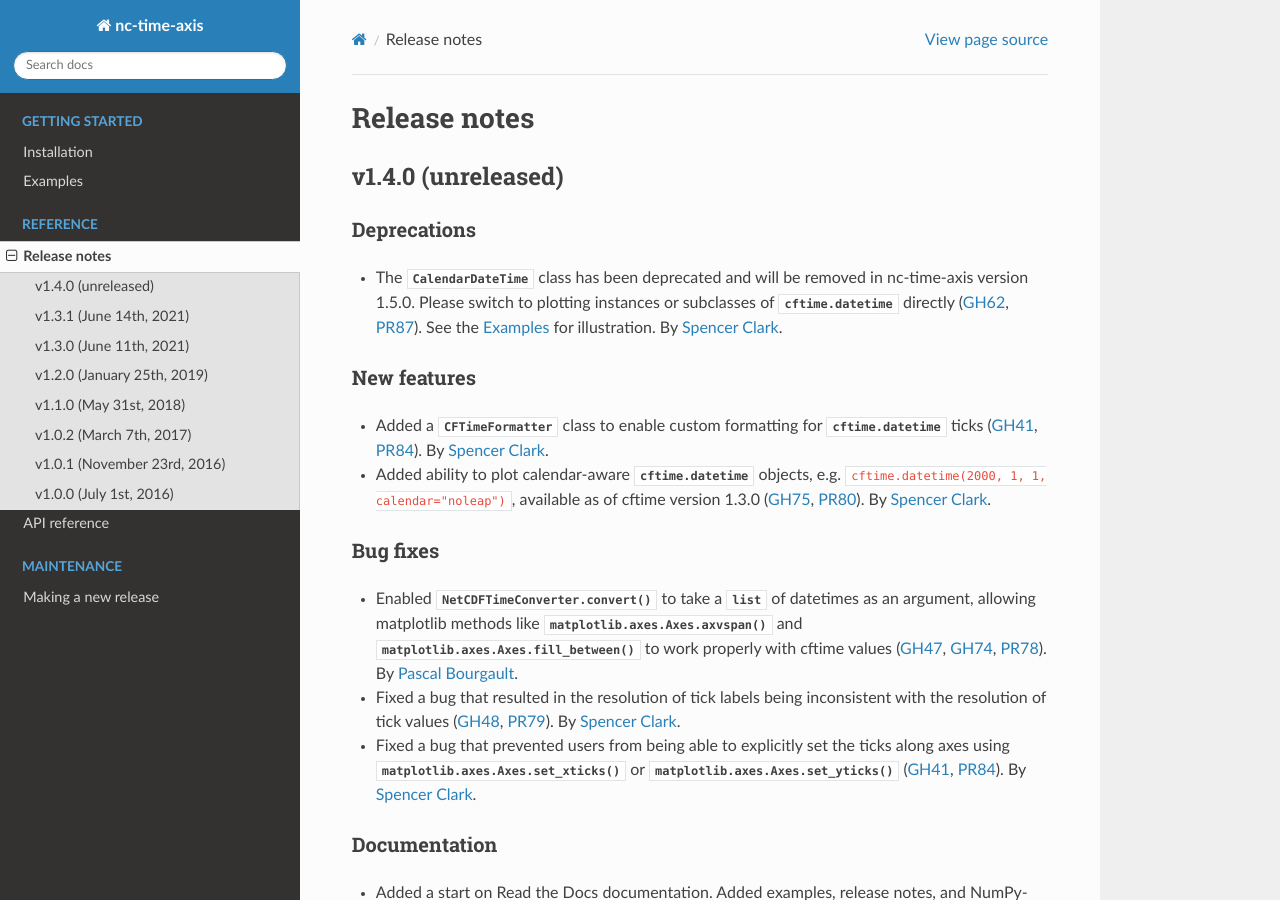
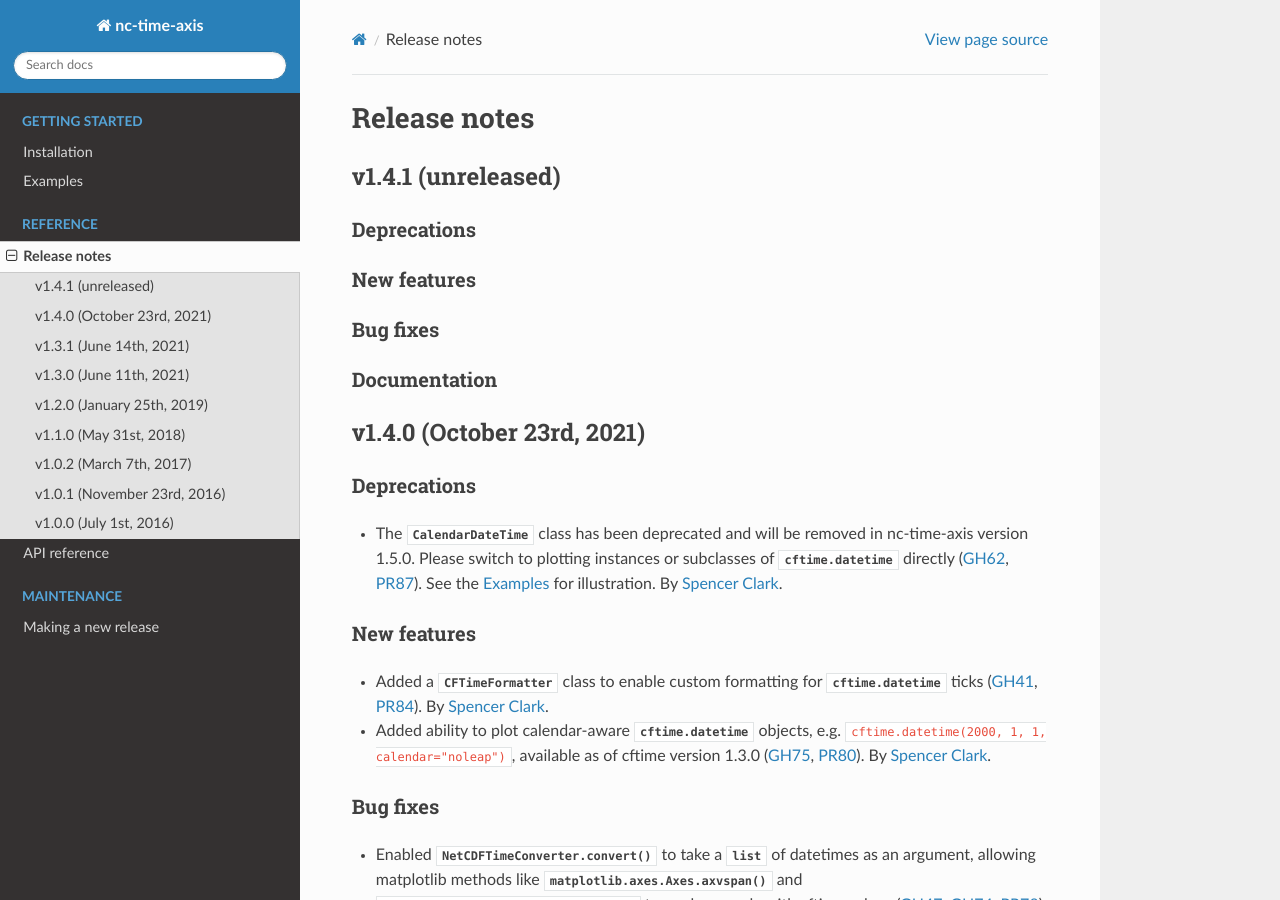
Before and after one commit to SciTools/nc-time-axis, a Sphinx documentation site: the page built from docs/release-notes.rst, in a window 1280 px wide and 900 px high. Built offline with Sphinx 7.4.7 and the Read the Docs theme 2.0.0, drawn with Linux system fonts in a browser that asks for light colours.

Commit message:
Merge v1.4.x release branch into `main` (#95)
* Add release date for 1.4.0 release

* Add placeholder for next release in release notes

```diff
--- a/docs/release-notes.rst
+++ b/docs/release-notes.rst
@@ -5,8 +5,23 @@
 Release notes
 =============
 
-v1.4.0 (unreleased)
+v1.4.1 (unreleased)
 -------------------
+
+Deprecations
+~~~~~~~~~~~~
+
+New features
+~~~~~~~~~~~~
+
+Bug fixes
+~~~~~~~~~
+
+Documentation
+~~~~~~~~~~~~~
+
+v1.4.0 (October 23rd, 2021)
+---------------------------
 
 Deprecations
 ~~~~~~~~~~~~
```
